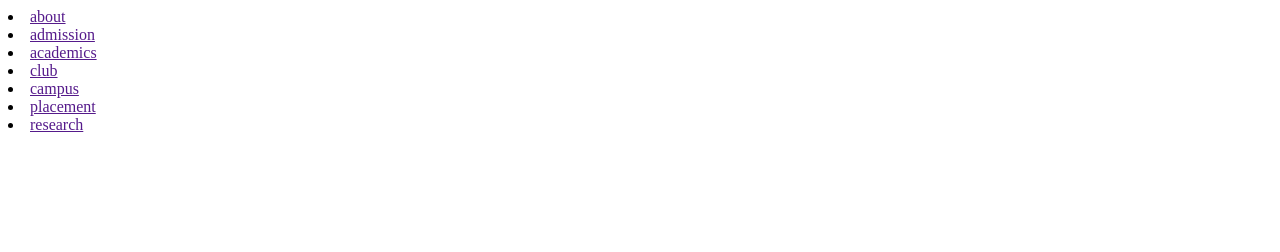
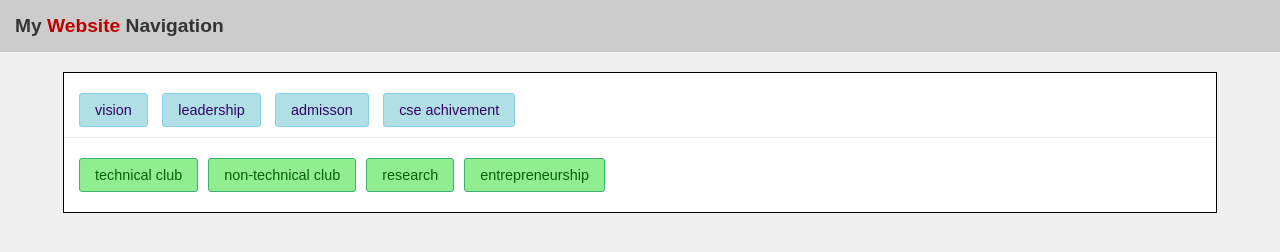
Before and after one commit to prakharsharma5101-sys/25VA151-, a plain HTML site: page 25VA151/assignment7.html in a window 1280 px wide. Drawn offline with Linux system fonts and the light colour scheme.

Commit message:
Enhance HTML structure with styles and links
Added styles and updated navigation links.

```diff
--- a/25VA151/assignment7.html
+++ b/25VA151/assignment7.html
@@ -1,22 +1,97 @@
 <!DOCTYPE html>
 <html lang="en">
-<head>
-    <meta charset="UTF-8">
-    <meta name="viewport" content="width=device-width, initial-scale=1.0">
-    <title>Experiment 6</title>
-</head>
+    <style>
+        body {
+            margin: 0;
+            font-family: Arial, sans-serif;
+            background-color: #f0f0f0;
+        }
+        .header-box {
+            background-color: #ccc;
+            padding: 15px;
+            margin-bottom: 20px;
+        }
+        .header-box h1 {
+            margin: 0;
+            font-size: 1.2em;
+            color: #333;
+        }
+        .header-box span {
+            color: #b00;
+            font-weight: bold;
+        }
+        .nav-container {
+            width: 90%;
+            margin: 0 auto;
+            padding: 10px 0;
+            background-color: #fff;
+            border: 1px solid #000;
+        }
+        .nav-section {
+            padding: 10px 15px;
+        }
+        .menu-row-1 {
+            clear: both;
+            margin-bottom: 10px;
+            border-bottom: 1px solid #eee;
+            padding-bottom: 10px;
+        }
+        .menu-row-1 a {
+            display: inline-block;
+            padding: 8px 15px;
+            margin-right: 10px;
+            background-color: #b0e0e6;
+            color: #330066;
+            text-decoration: none;
+            border: 1px solid #87ceeb;
+            border-radius: 3px;
+            font-size: 0.9em;
+            text-align: center;
+        }
+        .menu-row-2 {
+            margin-top: 10px;
+        }
+        .menu-row-2 a {
+            float: left;
+            padding: 8px 15px;
+            margin-right: 10px;
+            background-color: #90ee90;
+            color: #006400;
+            text-decoration: none;
+            border: 1px solid #3cb371;
+            border-radius: 3px;
+            font-size: 0.9em;
+            text-align: center;
+        }
+        .clearfix::after {
+            content: "";
+            display: table;
+            clear: both;
+        }
+    </style>
 <body>
-    <nav>
-        <u1>
-            <li><a href="">about</a></li>
-            <li><a href="">admission</a></li>
-            <li><a href="">academics</a></li>
-            <li><a href="">club </a></li>
-            <li><a href="">campus </a></li>
-            <li><a href="">placement</a></li>
-            <li><a href="">research</a></li>
-        </u1>
-    </nav>
+
+    <div class="header-box">
+        <h1>My <span>Website</span> Navigation</h1>
+    </div>
+
+    <div class="nav-container">
+
+        <div class="nav-section menu-row-1">
+            <a href="https://www.abes.ac.in/visionmission.html">vision</a>
+            <a href="https://www.abes.ac.in/bog.html">leadership</a>
+            <a href="https://www.abes.ac.in/courses-offered.html#adm-procedure-description">admisson</a>
+            <a href="https://www.abes.ac.in/academics/computer-science-engineering.html">cse achivement</a>
+        </div>
+
+        <div class="nav-section menu-row-2 clearfix">
+            <a href="https://www.abes.ac.in/technical-clubs.html">technical club </a>
+            <a href="https://www.abes.ac.in/nontechnical-clubs.html">non-technical club</a>
+            <a href="https://www.abes.ac.in/innovation.html">research</a>
+            <a href="https://abes.ac.in/ecell/">entrepreneurship</a>
+        </div>
+
+    </div>
 
 </body>
 </html>
```
